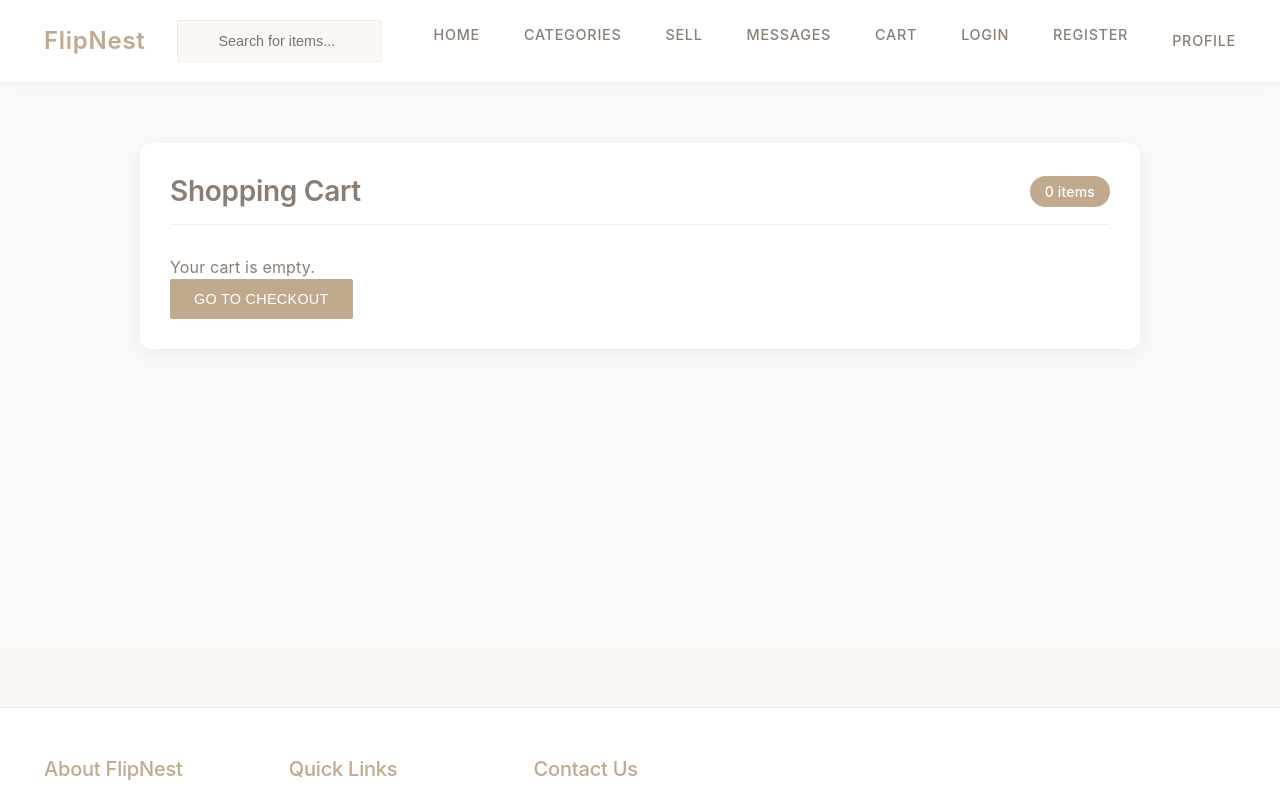
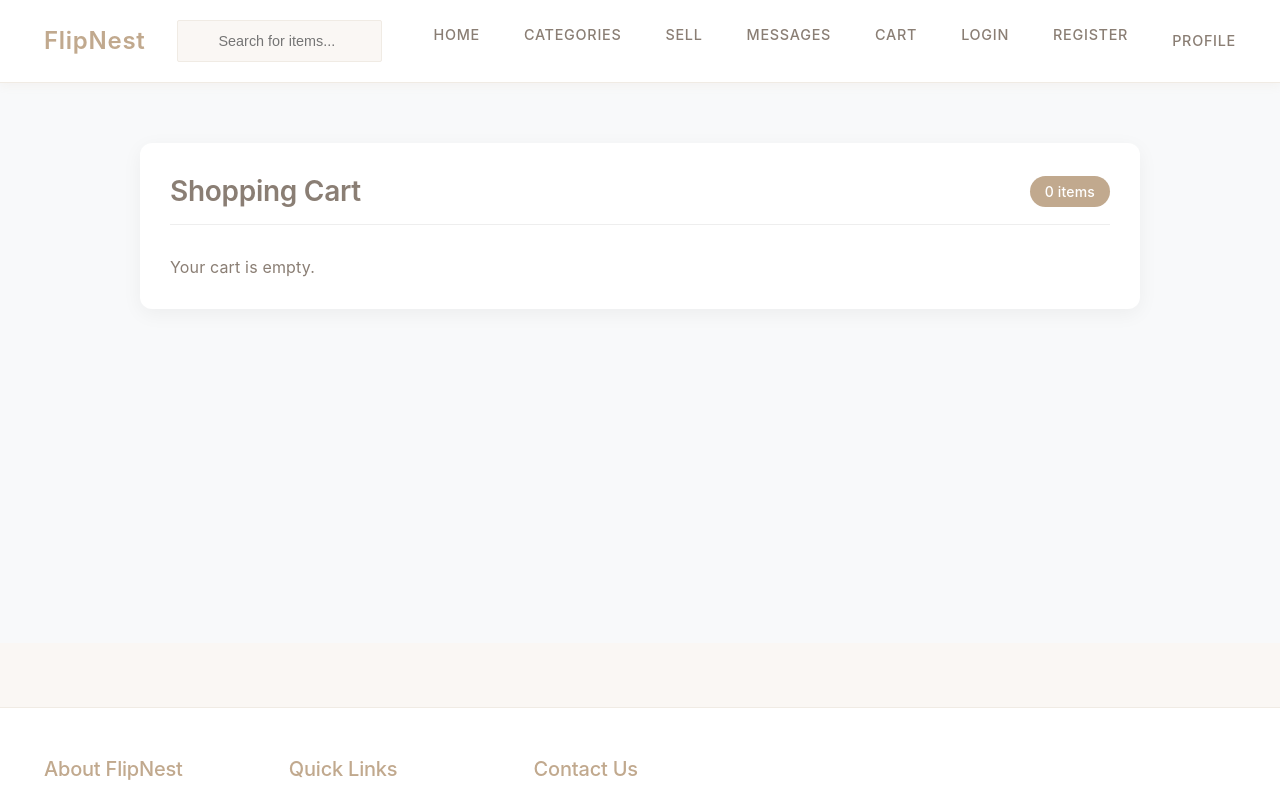
Before and after one commit to azharhacks/FlipNest2, a React (Create React App) app in the folder flipnest/: page /cart in a window 1280 px wide. Shown: the top 800 px of the page. Built offline with nearby package versions, Linux system fonts and the light colour scheme.

Commit message:
some styling

```diff
--- a/flipnest/src/pages/Cart.jsx
+++ b/flipnest/src/pages/Cart.jsx
@@ -1,5 +1,5 @@
 import React, { useState, useEffect } from 'react';
-import { useNavigate } from 'react-router-dom'; // for navigation
+import { useNavigate } from 'react-router-dom';
 import Header from '../components/Header';
 import Footer from '../components/Footer';
 
@@ -23,8 +23,14 @@ const Cart = () => {
       alert("Your cart is empty!");
       return;
     }
-    navigate('/checkout'); // redirect to checkout page
+    navigate('/checkout');
   };
+
+  // ✅ Calculate total price
+  const totalPrice = cartItems.reduce((total, item) => {
+    const price = parseFloat(item.price);
+    return total + (isNaN(price) ? 0 : price);
+  }, 0);
 
   return (
     <>
@@ -59,16 +65,15 @@ const Cart = () => {
             )}
           </div>
 
-          {/* Go to Checkout Button */}
-          <div className="cart-actions">
-            <button
-              className="btn btn-primary"
-              onClick={handleCheckout}
-              disabled={cartItems.length === 0}
-            >
-              Go to Checkout
-            </button>
-          </div>
+          {/* ✅ Total and Checkout */}
+          {cartItems.length > 0 && (
+            <div className="cart-summary">
+              <h3>Total: Ksh {totalPrice.toLocaleString()}</h3>
+              <button className="btn btn-primary" onClick={handleCheckout}>
+                Go to Checkout
+              </button>
+            </div>
+          )}
         </div>
       </section>
 
--- a/flipnest/src/pages/FeaturedItems.jsx
+++ b/flipnest/src/pages/FeaturedItems.jsx
@@ -1,7 +1,8 @@
 import React, { useEffect, useState } from 'react';
-
 import '../styles/styles.css';
 import '../styles/modern.css';
+
+
 
 function FeaturedItems() {
   const [items, setItems] = useState([]);
--- a/flipnest/src/pages/Home.jsx
+++ b/flipnest/src/pages/Home.jsx
@@ -2,8 +2,8 @@ import React from 'react';
 import { Link } from 'react-router-dom'; // Import Link for navigation
 import Header from '../components/Header'; // Import Header
 import Footer from '../components/Footer'; // Import Footer
-import '../styles/styles.css';
-import '../styles/modern.css';
+import '../styles/styles.css'; // Import main styles
+import '../styles/modern.css'; // Import modern styles
 import FeaturedItems from './FeaturedItems';
 
 
--- a/flipnest/src/pages/Sell.jsx
+++ b/flipnest/src/pages/Sell.jsx
@@ -121,7 +121,7 @@ function Sell() {
                     name="price"
                     value={formData.price}
                     onChange={handleChange}
-                    min="0.01"
+                    min="0.00"
                     required
                   />
                 </div>
--- a/flipnest/src/styles/modern.css
+++ b/flipnest/src/styles/modern.css
@@ -878,6 +878,11 @@ nav ul li a:hover::after {
   overflow: hidden;
   text-overflow: ellipsis;
 }
+.item-grid{
+  display: grid;
+  grid-template-columns: repeat(auto-fill, minmax(200px, 1fr));
+  gap: 1.5rem;
+}
 
 .message-content {
   display: flex;
--- a/flipnest/src/styles/styles.css
+++ b/flipnest/src/styles/styles.css
@@ -241,6 +241,12 @@ nav ul li a:hover {
 .product-card:hover {
     transform: translateY(-5px);
 }
+.item-grid{
+  display: grid;
+  grid-template-columns: repeat(auto-fill, minmax(200px, 1fr));
+  gap: 1.5rem;
+}
+
 
 .product-image {
     position: relative;
```
